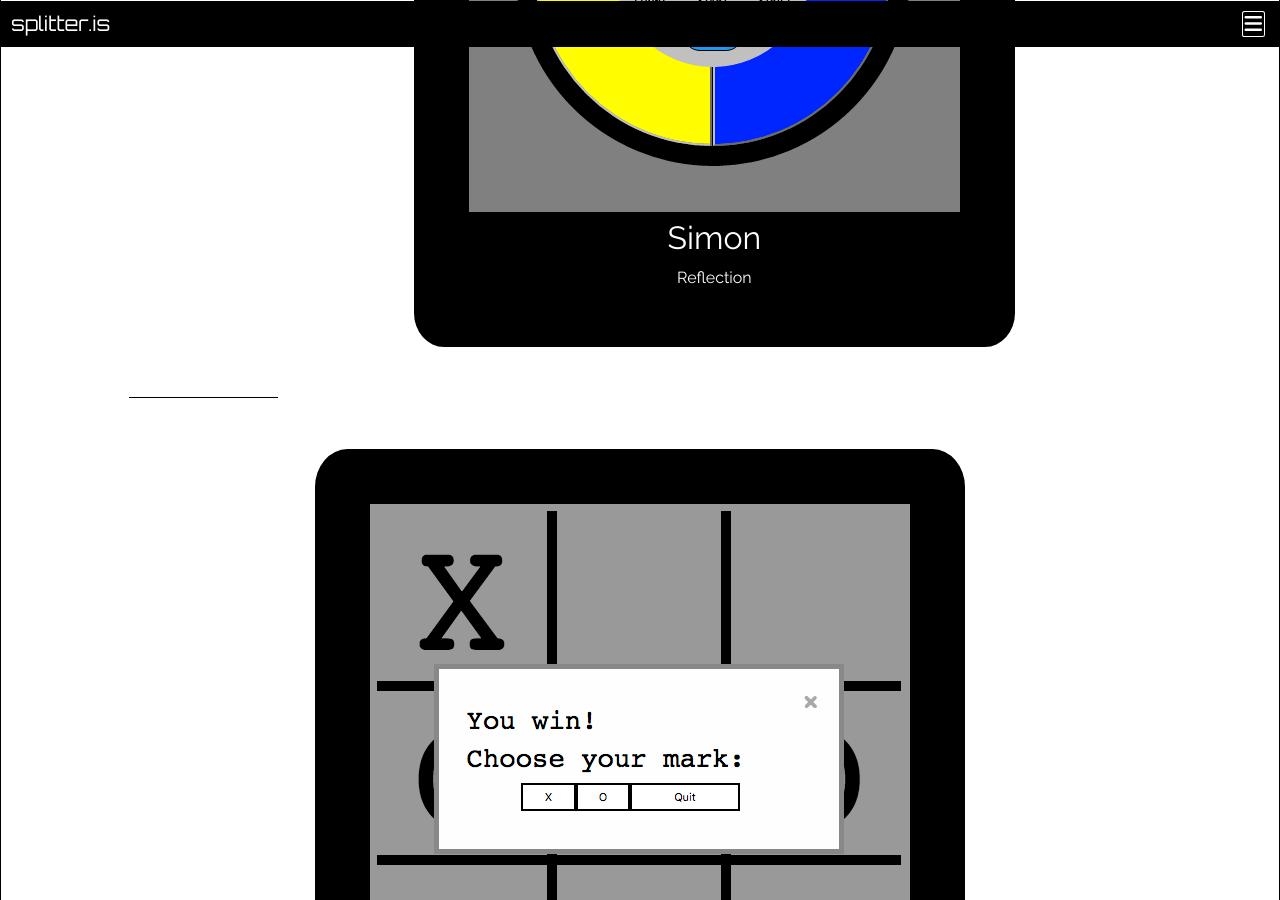
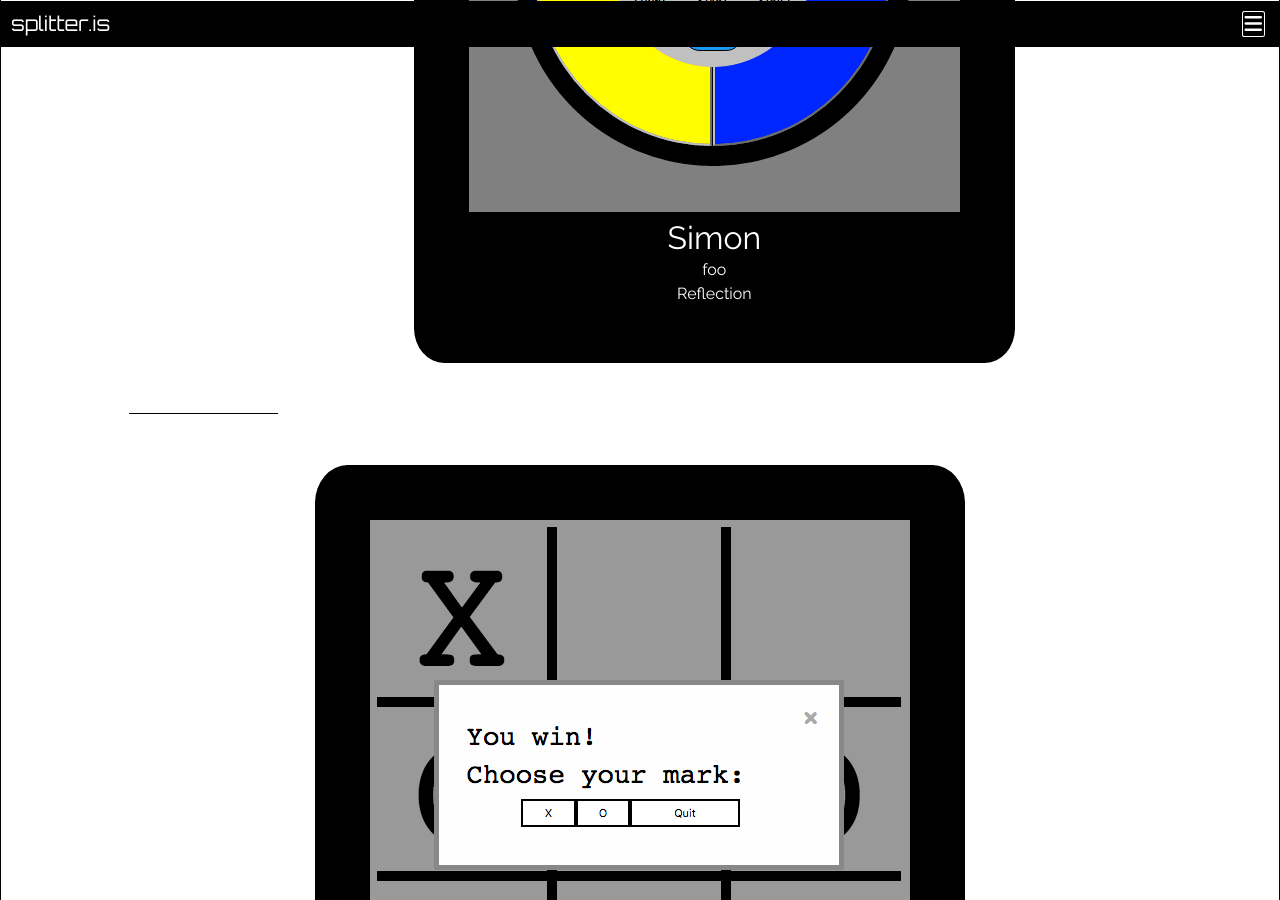
Before and after one commit to halfalpine/halfalpine.github.io, a Jekyll site: the page built from index.html, in a window 1280 px wide and 900 px high, scrolled down 770 px. Built offline with Jekyll 4.4.1, drawn with Linux system fonts in a browser that asks for light colours; nearby versions of some CDN libraries.

Commit message:
Update simon.markdown

```diff
--- a/Gemfile
+++ b/Gemfile
@@ -12,7 +12,7 @@
 # gem "jekyll", "3.2.1"
 
 # This is the default theme for new Jekyll sites. You may change this to anything you like.
-gem "minima"
+# gem "minima"
 # If you want to use GitHub Pages, remove the "gem "jekyll"" above and
 # uncomment the line below. To upgrade, run `bundle update github-pages`.
 gem "github-pages", group: :jekyll_plugins
--- a/_includes/projects.html
+++ b/_includes/projects.html
@@ -4,7 +4,7 @@
       <span class="title">Projects</span>
       {% for project in site.projects %}
       <div class="project">
-        <a href="{{ site.url }}/{{ project.folder }}">
+        <a href="{{ site.url }}/{{ project.folder }}" target="_blank">
           <div class="project-content">
           <img class="thumb" src="{{ project.thumbnail }}">
           <div class="project-info">
--- a/_projects/1 simon.markdown
+++ b/_projects/1 simon.markdown
@@ -3,4 +3,6 @@
 folder: simon
 layout: default
 thumbnail: images/projects/simon-thumb.png
+skills: foo
+format: foo
 ---
```
